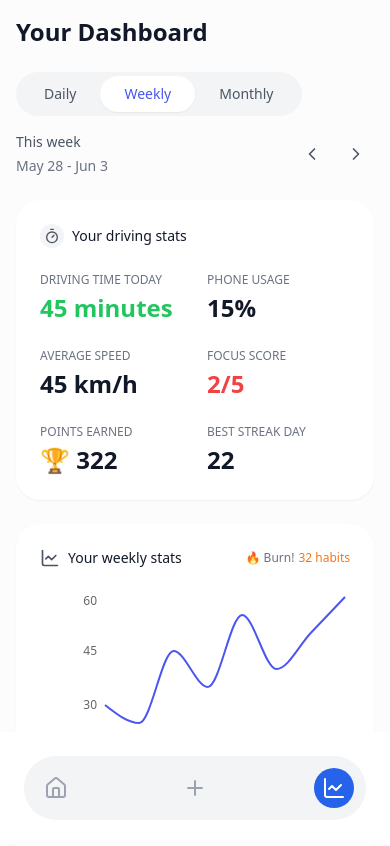
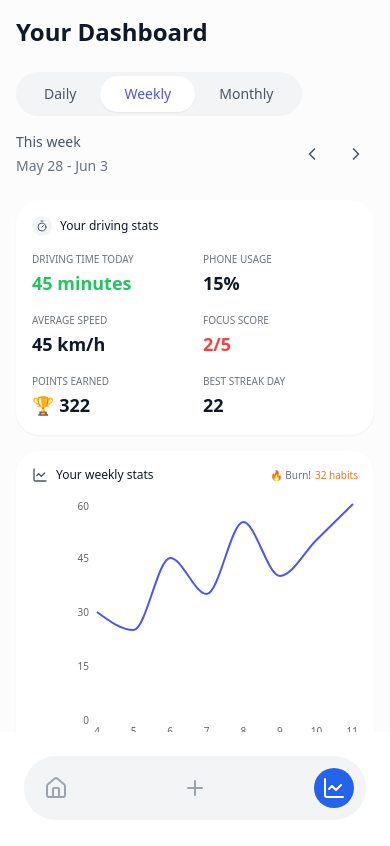
Before and after one commit to pierdiruzza/qosho, a React (Vite) app: page /dashboard in a window 390 px wide. Shown: the top 846 px of the page. Built offline with nearby package versions, Linux system fonts and the light colour scheme; a web font is replaced by a local one; what @supabase/auth-helpers-react would draw is missing.

Commit message:
Fix font sizes in Dashboard
Adjusted font sizes in the Dashboard page to improve readability and visual hierarchy.
[skip gpt_engineer]

```diff
--- a/src/components/SafetyStats.tsx
+++ b/src/components/SafetyStats.tsx
@@ -23,55 +23,55 @@ const SafetyStats = () => {
   ];
 
   return (
-    <div className="space-y-6">
-      <div className="bg-white rounded-3xl p-6 shadow-sm">
-        <div className="space-y-6">
+    <div className="space-y-4">
+      <div className="bg-white rounded-3xl p-4 md:p-6 shadow-sm">
+        <div className="space-y-4 md:space-y-6">
           <div className="flex items-center gap-2">
-            <div className="w-6 h-6 rounded-full bg-gray-100 flex items-center justify-center">
-              <Timer className="w-4 h-4 text-gray-600" />
+            <div className="w-5 h-5 md:w-6 md:h-6 rounded-full bg-gray-100 flex items-center justify-center">
+              <Timer className="w-3 h-3 md:w-4 md:h-4 text-gray-600" />
             </div>
-            <h3 className="text-sm font-medium text-gray-900">Your driving stats</h3>
+            <h3 className="text-xs md:text-sm font-medium text-gray-900">Your driving stats</h3>
           </div>
 
-          <div className="grid grid-cols-2 gap-6">
-            <div className="space-y-1">
-              <p className="text-xs text-gray-500 uppercase">Driving time today</p>
-              <p className="text-2xl font-semibold text-green-500">{stats.drivingTime} minutes</p>
+          <div className="grid grid-cols-2 gap-4 md:gap-6">
+            <div className="space-y-0.5 md:space-y-1">
+              <p className="text-[10px] md:text-xs text-gray-500 uppercase">Driving time today</p>
+              <p className="text-lg md:text-2xl font-semibold text-green-500">{stats.drivingTime} minutes</p>
             </div>
-            <div className="space-y-1">
-              <p className="text-xs text-gray-500 uppercase">Phone usage</p>
-              <p className="text-2xl font-semibold text-gray-900">{stats.phoneUsagePercent}%</p>
+            <div className="space-y-0.5 md:space-y-1">
+              <p className="text-[10px] md:text-xs text-gray-500 uppercase">Phone usage</p>
+              <p className="text-lg md:text-2xl font-semibold text-gray-900">{stats.phoneUsagePercent}%</p>
             </div>
-            <div className="space-y-1">
-              <p className="text-xs text-gray-500 uppercase">Average speed</p>
-              <p className="text-2xl font-semibold text-gray-900">{stats.averageSpeed} km/h</p>
+            <div className="space-y-0.5 md:space-y-1">
+              <p className="text-[10px] md:text-xs text-gray-500 uppercase">Average speed</p>
+              <p className="text-lg md:text-2xl font-semibold text-gray-900">{stats.averageSpeed} km/h</p>
             </div>
-            <div className="space-y-1">
-              <p className="text-xs text-gray-500 uppercase">Focus score</p>
-              <p className="text-2xl font-semibold text-red-500">{stats.focusScore}/5</p>
+            <div className="space-y-0.5 md:space-y-1">
+              <p className="text-[10px] md:text-xs text-gray-500 uppercase">Focus score</p>
+              <p className="text-lg md:text-2xl font-semibold text-red-500">{stats.focusScore}/5</p>
             </div>
-            <div className="space-y-1">
-              <p className="text-xs text-gray-500 uppercase">Points earned</p>
-              <p className="text-2xl font-semibold text-gray-900">🏆 {stats.pointsEarned}</p>
+            <div className="space-y-0.5 md:space-y-1">
+              <p className="text-[10px] md:text-xs text-gray-500 uppercase">Points earned</p>
+              <p className="text-lg md:text-2xl font-semibold text-gray-900">🏆 {stats.pointsEarned}</p>
             </div>
-            <div className="space-y-1">
-              <p className="text-xs text-gray-500 uppercase">Best streak day</p>
-              <p className="text-2xl font-semibold text-gray-900">{stats.bestStreak}</p>
+            <div className="space-y-0.5 md:space-y-1">
+              <p className="text-[10px] md:text-xs text-gray-500 uppercase">Best streak day</p>
+              <p className="text-lg md:text-2xl font-semibold text-gray-900">{stats.bestStreak}</p>
             </div>
           </div>
         </div>
       </div>
 
-      <div className="bg-white rounded-3xl p-6 shadow-sm">
-        <div className="space-y-6">
+      <div className="bg-white rounded-3xl p-4 md:p-6 shadow-sm">
+        <div className="space-y-4 md:space-y-6">
           <div className="flex items-center justify-between">
             <div className="flex items-center gap-2">
-              <ChartLine className="w-5 h-5 text-gray-600" />
-              <h3 className="text-sm font-medium text-gray-900">Your weekly stats</h3>
+              <ChartLine className="w-4 h-4 md:w-5 md:h-5 text-gray-600" />
+              <h3 className="text-xs md:text-sm font-medium text-gray-900">Your weekly stats</h3>
             </div>
             <div className="flex items-center gap-1">
-              <span className="text-xs text-gray-500">🔥 Burn!</span>
-              <span className="text-xs text-orange-500">32 habits</span>
+              <span className="text-[10px] md:text-xs text-gray-500">🔥 Burn!</span>
+              <span className="text-[10px] md:text-xs text-orange-500">32 habits</span>
             </div>
           </div>
 
@@ -82,12 +82,12 @@ const SafetyStats = () => {
                   dataKey="day"
                   axisLine={false}
                   tickLine={false}
-                  tick={{ fill: '#666', fontSize: 12 }}
+                  tick={{ fill: '#666', fontSize: 10 }}
                 />
                 <YAxis
                   axisLine={false}
                   tickLine={false}
-                  tick={{ fill: '#666', fontSize: 12 }}
+                  tick={{ fill: '#666', fontSize: 10 }}
                 />
                 <Tooltip
                   contentStyle={{
@@ -103,7 +103,7 @@ const SafetyStats = () => {
                   stroke="#4B56F0"
                   strokeWidth={2}
                   dot={false}
-                  activeDot={{ r: 6, fill: "#4B56F0" }}
+                  activeDot={{ r: 4, fill: "#4B56F0" }}
                 />
               </LineChart>
             </ResponsiveContainer>
```
